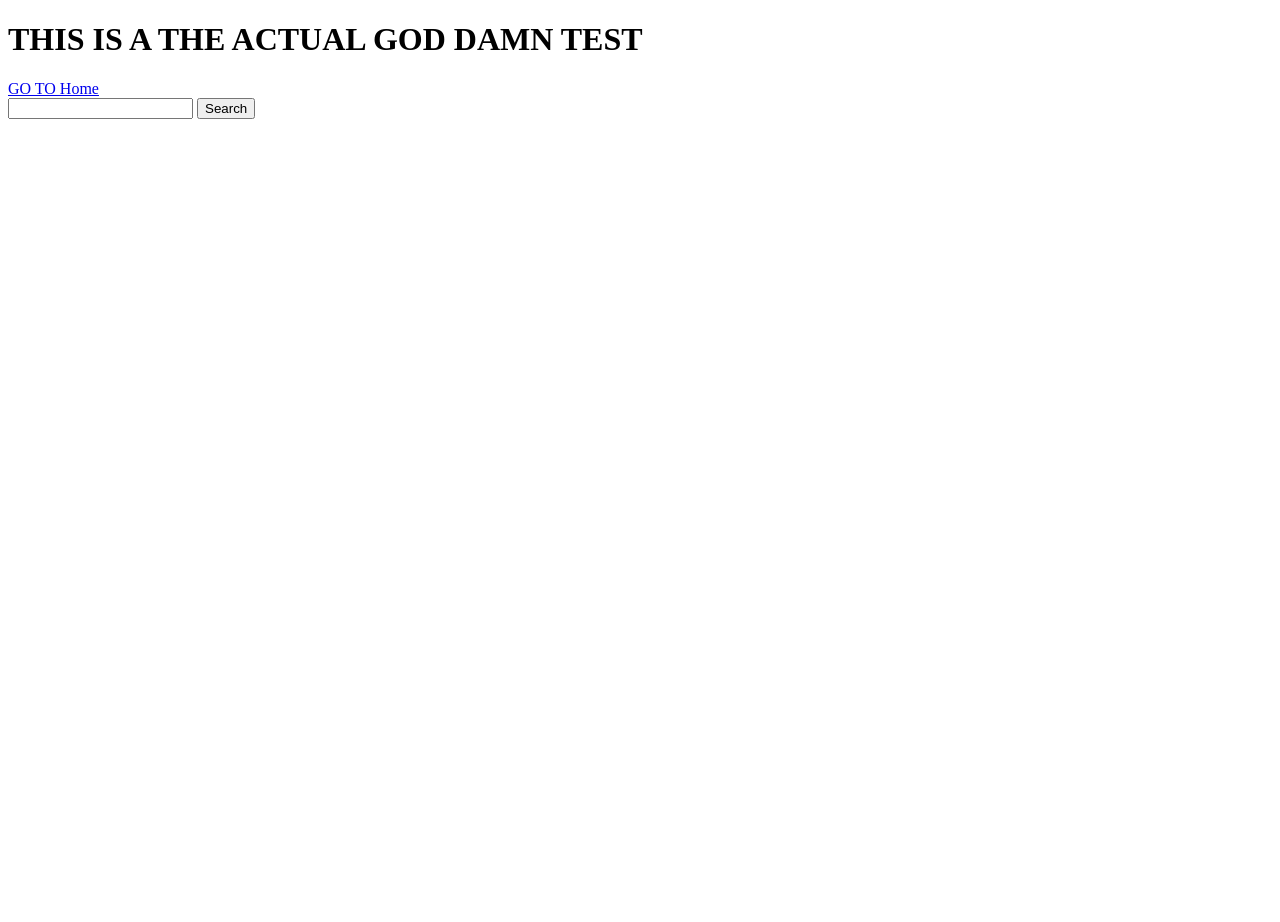
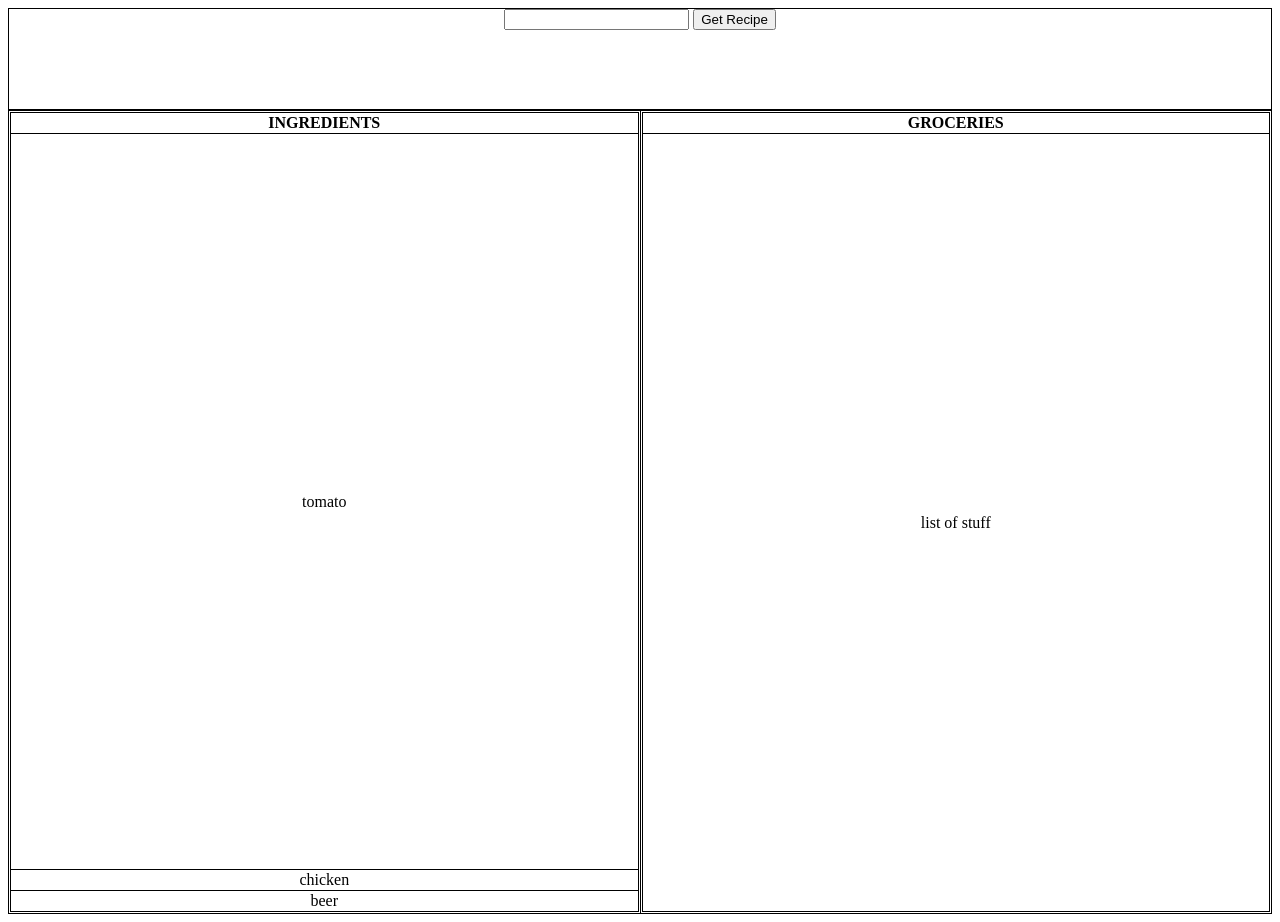
Before and after one commit to ClarkJ7/CS361-Groceries, a Flask app: page /test in a window 1280 px wide. Before the commit the page ends 119 px from the top, so only its background shows below. Run offline with Flask 2, Linux system fonts and the light colour scheme.

Commit message:
<!DOCTYPE html> <html> <head> 	<title>Grocery List</title>   <link rel="stylesheet" type="text/css" href="/css/styles.css"> </head>
<body>
  <div id="searchBar">
    <form action="http://127.0.0.1:5000/" method="GET">
        <input type="text" name="recipeURL">
        <input type="submit" name="submitURL" value="Get Recipe">
  </div>

  <table id="outline">
    <tr>
      <td>
        <table class="list">
          <thead>
            <tr>
              <th>RECIPES</th>
            </tr>
          </thead>
          <tbody>
            <tr>
              <td>list of stuff</td>
            </tr>
          </tbody>
        </table>
      </td>

      <td>
        <table class="list">
          <thead>
            <tr>
              <th>INGREDIENTS</th>
            </tr>
          </thead>
          <tbody>
            <tr>
              <td>list of stuff</td>
            </tr>
          </tbody>
        </table>
      </td>

      <td>
        <table class="list">
          <thead>
            <tr>
              <th>GROCERIES</th>
            </tr>
          </thead>
          <tbody>
            <tr>
              <td>list of stuff</td>
            </tr>
          </tbody>
        </table>
      </td>
    </tr>

</body>
</html>

```diff
--- a/app.py
+++ b/app.py
@@ -2,6 +2,8 @@ from flask import Flask, render_template, request
 import requests
 
 app = Flask(__name__)
+
+ingredients = ["tomato", "chicken", "beer"]
 
 @app.route('/')
 def index():
@@ -11,14 +13,7 @@ def index():
 @app.route('/test')
 def index_test():
     print("went to test")
-    return render_template('test.html')
-
-@app.route('/test/search')
-def api_call():
-    arg1 = request.args['arg1']
-
-    return 'Link is: ' + arg1
-
+    return render_template('home.html', ingredients=ingredients)
 
 
 if __name__ == "__main__":
--- /dev/null
+++ b/static/styles.css
@@ -0,0 +1,36 @@
+#searchBar {
+	height: 100px;
+	border: 1px solid black;
+}
+
+#searchBar form {
+	margin: auto;
+	text-align: center;
+	width: 50%;
+}
+
+#outline {
+	width: 100%;
+	border-collpase: collapse;
+	text-align: center;
+	}
+
+#outline tr {
+	height: 100%;
+	border: 1px solid black;
+}
+
+#outline td {
+	width: 33.33%;
+	border: 1px solid black;
+}
+
+.list {
+	height: 800px;
+	width: 100%;
+	text-align: center;
+}
+
+table {
+	border-collapse: collapse;
+}
--- a/templates/home.html
+++ b/templates/home.html
@@ -2,10 +2,50 @@
 <html>
 <head>
 	<title>Grocery List</title>
+  <link rel="stylesheet" type="text/css" href="/static/styles.css">
 </head>
+
 <body>
-<h1>THIS IS A GOD DAMN TEST</h1>
-<a href="/test">GO TO TEST</a>
+  <div id="searchBar">
+    <form action="http://127.0.0.1:5000/" method="GET">
+        <input type="text">
+        <input type="submit" value="Get Recipe">
+  </div>
+
+  <table id="outline">
+    <tr>
+      <td>
+        <table class="list">
+          <thead>
+            <tr>
+              <th>INGREDIENTS</th>
+            </tr>
+          </thead>
+          <tbody>
+          	{% for ingredient in ingredients %}
+            <tr>
+              <td>{{ingredient}}</td>
+            </tr>
+            {% endfor %}
+          </tbody>
+        </table>
+      </td>
+
+      <td>
+        <table class="list">
+          <thead>
+            <tr>
+              <th>GROCERIES</th>
+            </tr>
+          </thead>
+          <tbody>
+            <tr>
+              <td>list of stuff</td>
+            </tr>
+          </tbody>
+        </table>
+      </td>
+    </tr>
 
 </body>
 </html>
```
